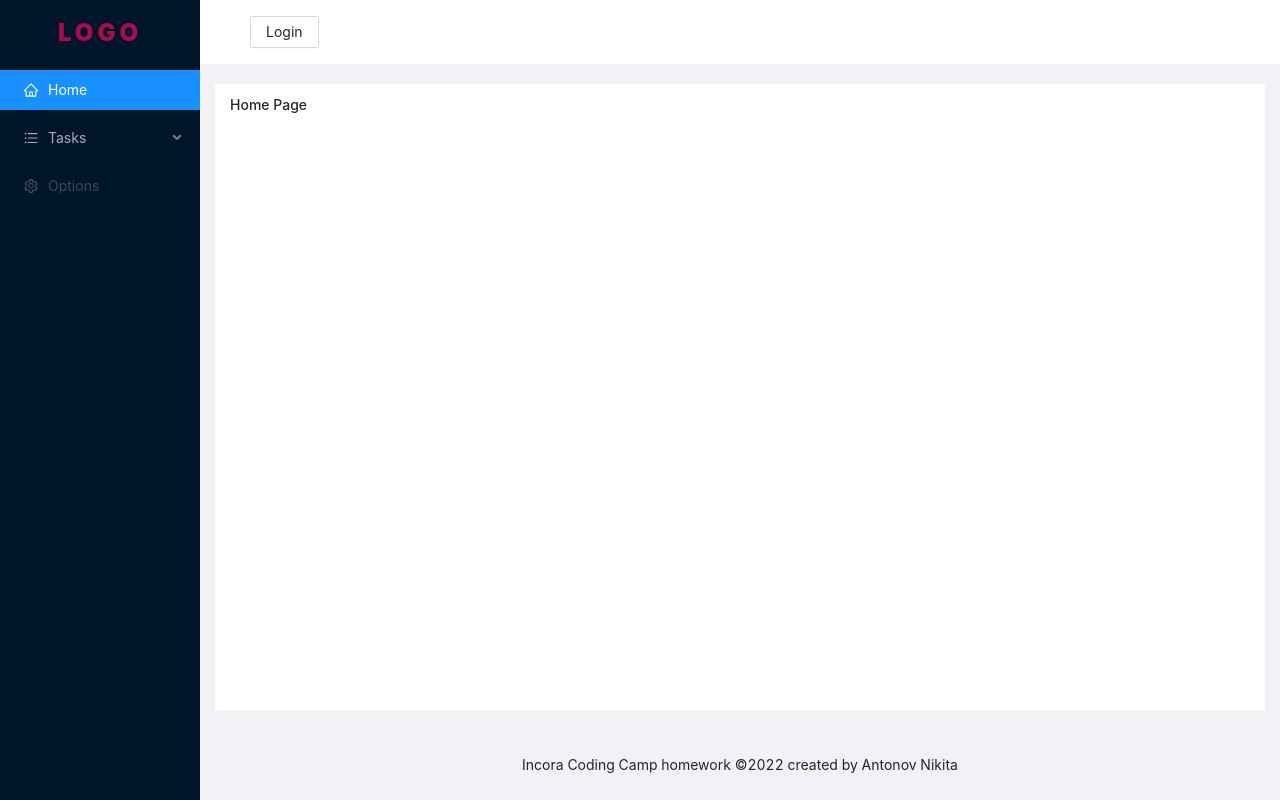
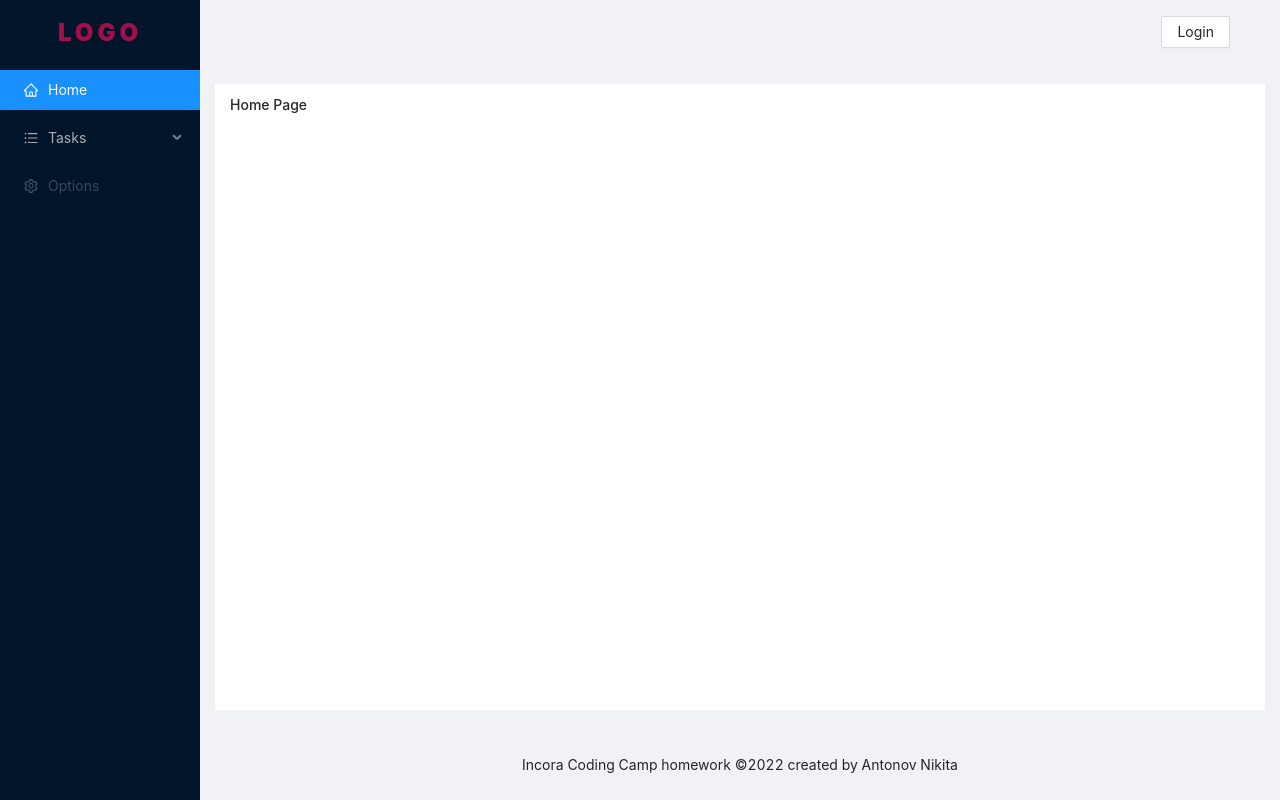
Before and after one commit to kanedaSh0tar0/pagination-react-ts, a React (Create React App) app: page / in a window 1280 px wide. Built offline with nearby package versions, Linux system fonts and the light colour scheme.

Commit message:
add not found page

```diff
--- a/src/components/App/App.module.scss
+++ b/src/components/App/App.module.scss
@@ -2,7 +2,10 @@
     min-height: 100vh !important;
 
     .header {
-        background-color: #fff;
+        background-color: transparent;
+        display: flex;
+        align-items: center;
+        flex-direction: row-reverse;
     }
 
     .contentLayout {
--- a/src/components/App/App.tsx
+++ b/src/components/App/App.tsx
@@ -9,6 +9,7 @@ import Home from '../../pages/Home/Home'
 import Options from '../../pages/Options/Options'
 import PrivateRoute from '../PrivatRoute/PrivateRoute'
 import Sidebar from '../Sidebar/Sidebar'
+import NotFound from '../../pages/NotFound/NotFound'
 
 import styles from './App.module.scss'
 import 'antd/dist/antd.css'
@@ -38,6 +39,7 @@ function App() {
                 <Route path='/task1' component={TaskFirst} />
                 <Route path='/task2' component={PostPage} />
                 <PrivateRoute path='/options' component={Options} />
+                <Route path='*' component={NotFound} />
               </Switch>
             </Content>
           </Layout>
```
